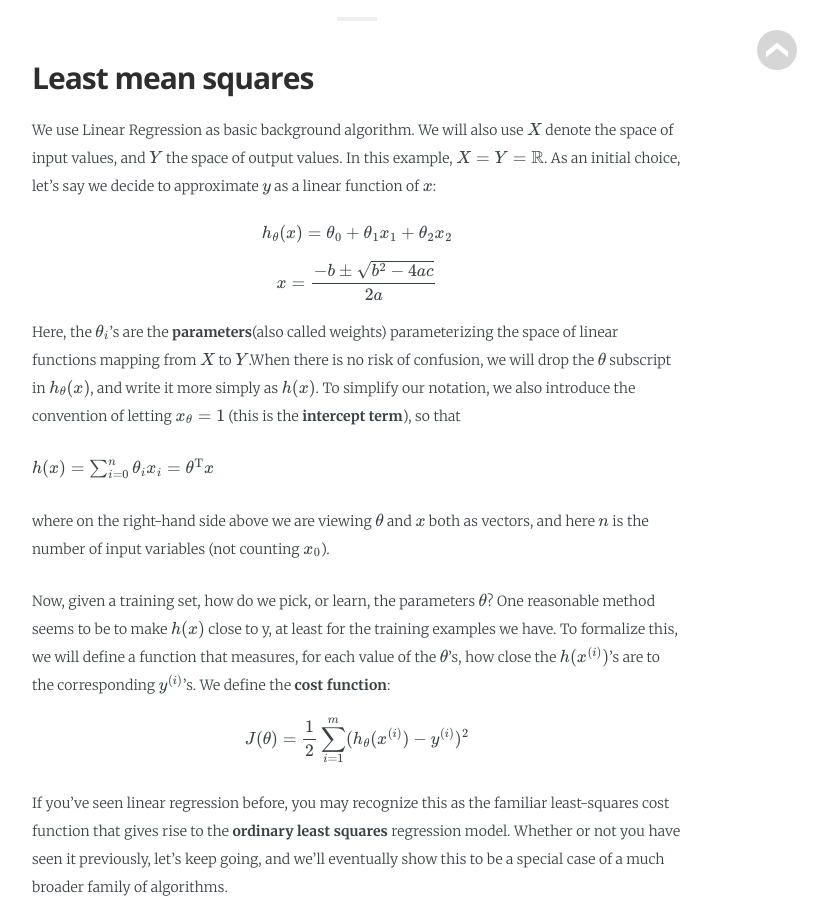
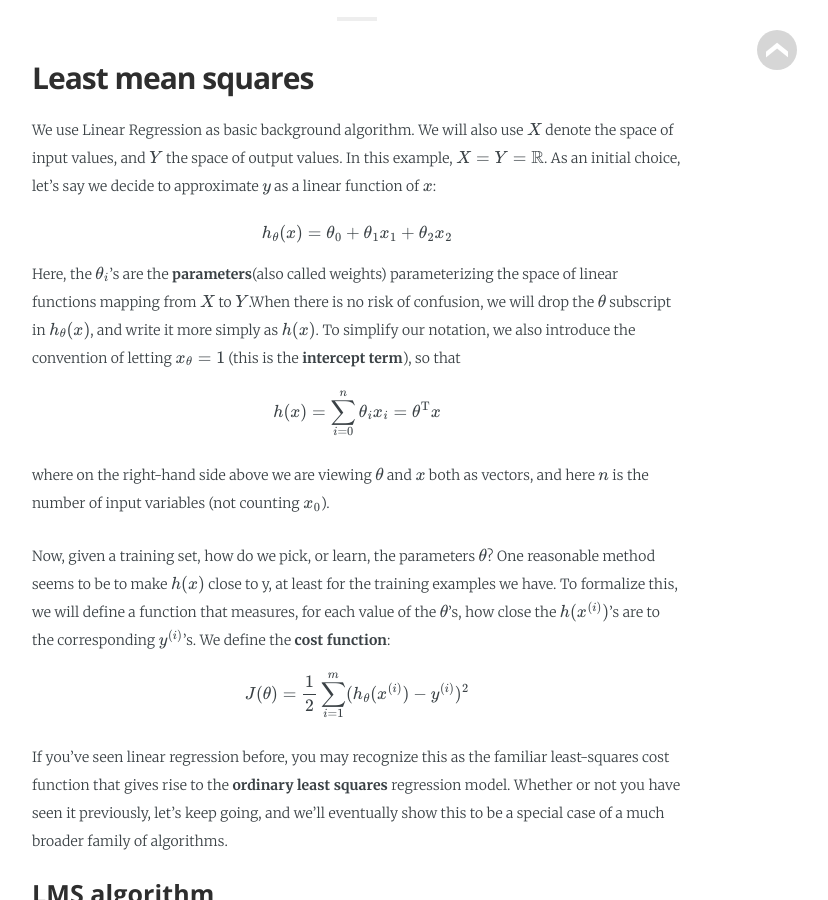
Before and after one commit to TyrionBian/tyrionbian.github.io, a Jekyll site: the page built from _posts/2020-06-03-least-mean-squares.md, in a window 1280 px wide and 900 px high, scrolled down 487 px. Shown: the whole window, without its empty margins (283-1111 px from the left). Built offline with Jekyll 4.4.1, drawn with Linux system fonts in a browser that asks for light colours; some web fonts are replaced; formulas are drawn with MathJax 3.

Commit message:
Update 2020-06-03-least-mean-squares.md

```diff
--- a/_posts/2020-06-03-least-mean-squares.md
+++ b/_posts/2020-06-03-least-mean-squares.md
@@ -14,10 +14,7 @@ As an initial choice, let's say we decide to approximate $$y$$ as a linear funct
 
 $$ h_\theta(x) = \theta_0 + \theta_1x_1 + \theta_2x_2 $$
 
-$$ x = {-b \pm \sqrt{b^2-4ac} \over 2a} $$
-
 Here, the $$\theta_i$$'s are the **parameters**(also called weights) parameterizing the space of linear functions mapping from $$X$$ to $$Y$$.When there is no risk of confusion, we will drop the $$\theta$$ subscript in $$h_\theta(x)$$, and write it more simply as $$h(x)$$. To simplify our notation, we also introduce the convention of letting $$x_\theta = 1$$ (this is the **intercept term**), so that
-
 \$$
 h(x) = \sum_{i=0}^n \theta_ix_i = \theta^\mathrm{T} x
 $$
@@ -35,7 +32,6 @@ If you’ve seen linear regression before, you may recognize this as the familia
 ### LMS algorithm
 
 We want to choose θ so as to minimize $$J(θ)$$. Let’s consider the gradient descent algorithm, which starts with some initial θ, and repeatedly performs the update:
-
 \$$
 \theta_j := \theta_j - \alpha \frac{\partial}{\partial \theta_j} J(\theta)
 $$
```
